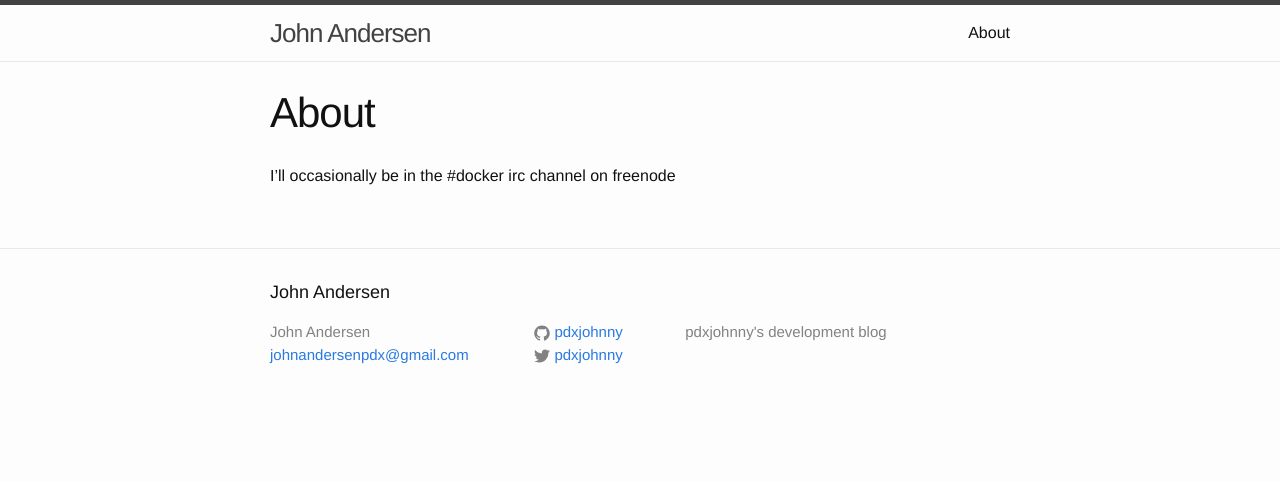
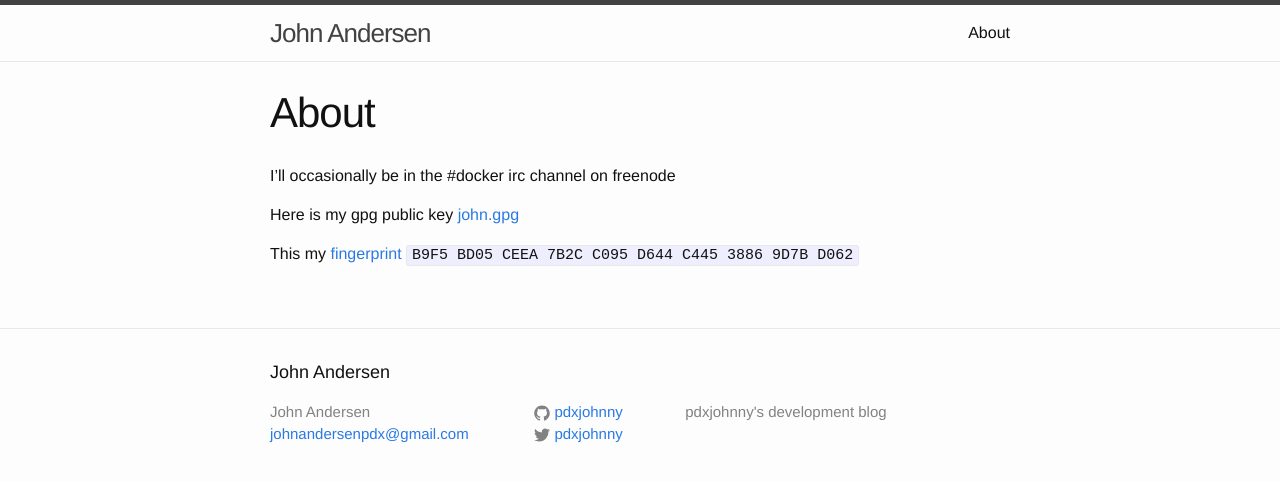
Before and after one commit to pdxjohnny/pdxjohnny.github.io_old, a Jekyll site: the page built from about.md, in a window 1280 px wide. Shown: the top 482 px of the page. Built offline with Jekyll 4.4.1, drawn with Linux system fonts in a browser that asks for light colours.

Commit message:
Added public key
Signed-off-by: John Andersen <johnandersenpdx@gmail.com>

```diff
--- a/about.md
+++ b/about.md
@@ -5,3 +5,11 @@ permalink: /about/
 ---
 
 I'll occasionally be in the #docker irc channel on freenode
+
+Here is my gpg public key [john.gpg][pub-key]
+
+This my [fingerprint](https://twitter.com/pdxjohnny/status/632282735365652480)
+`B9F5 BD05 CEEA 7B2C C095  D644 C445 3886 9D7B D062`
+
+
+[pub-key]: /assets/john.gpg
```
Also changed, not shown: 1 other file.
